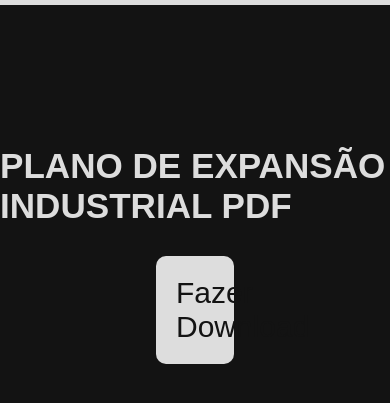
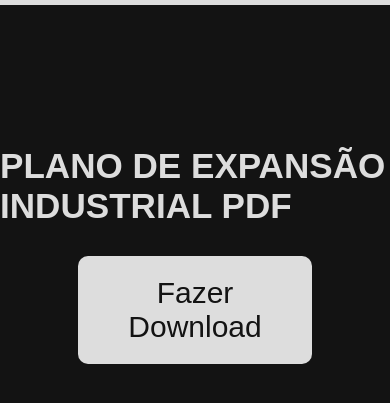
Before and after one commit to HELLYUS7/AlphanoxFinal, a plain HTML site: page index.html in a window 390 px wide. Shown: the part 6783-7186 px from the top of the page. Drawn offline with nearby package versions, Linux system fonts and the light colour scheme.

Commit message:
Update style.css

```diff
--- a/styles/style.css
+++ b/styles/style.css
@@ -443,6 +443,10 @@ body {
     .julia {
         flex-direction: column-reverse;
     }
+
+    .footer a {
+        width: 60%;
+    }
 }
 
 @media screen and (max-width: 732px) and (min-width: 450px) {
```
